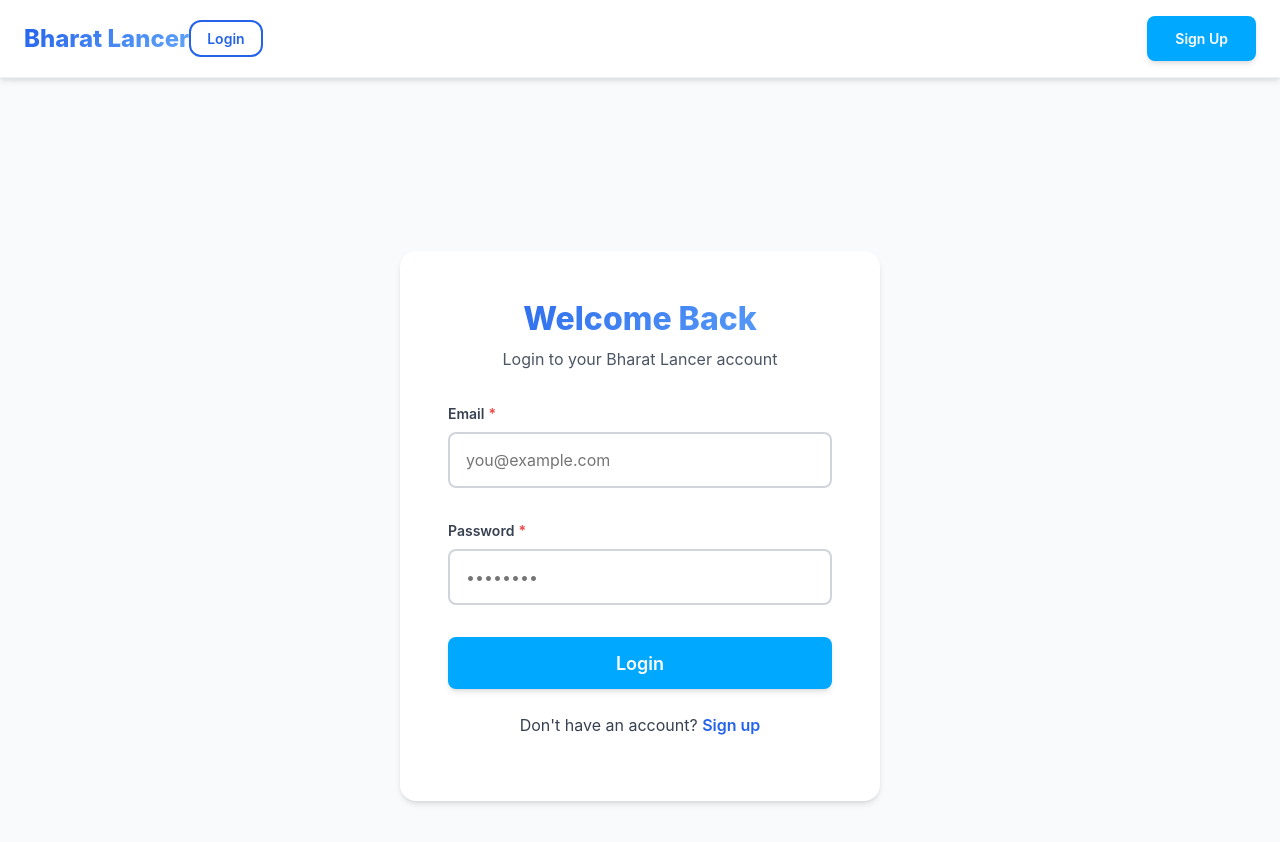
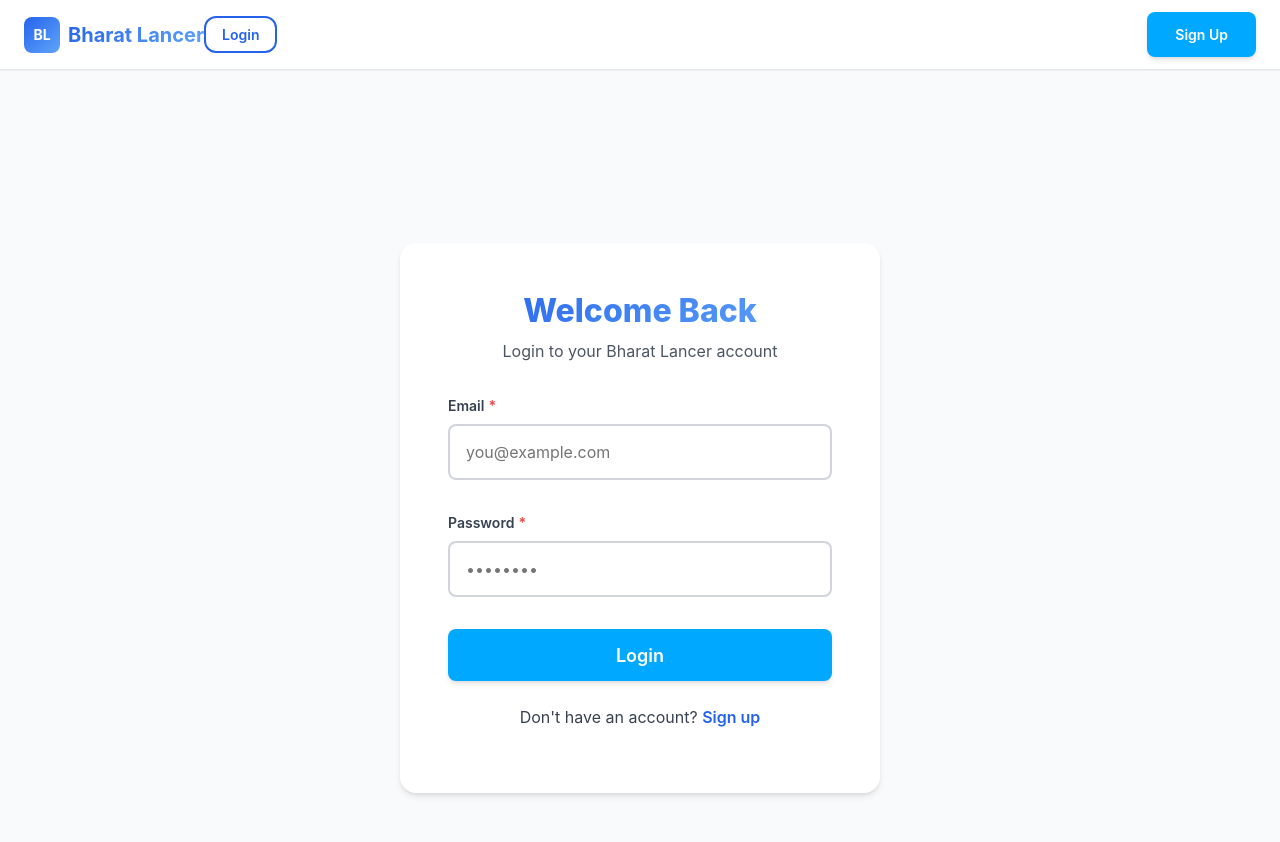
Before and after one commit to aragulkumar/bharat-lancer, a React app in the folder frontend/: page /login in a window 1280 px wide. Shown: the top 842 px of the page. Built offline with nearby package versions, Linux system fonts and the light colour scheme; the HTML template or start-up script is replaced by a standard one.

Commit message:
feat: redesign navbar with professional clean styling and better spacing

```diff
--- a/frontend/src/components/Navbar.css
+++ b/frontend/src/components/Navbar.css
@@ -1,18 +1,12 @@
 .navbar {
-    background: rgba(255, 255, 255, 0.95);
-    backdrop-filter: blur(10px);
-    -webkit-backdrop-filter: blur(10px);
-    box-shadow: 0 1px 3px rgba(0, 0, 0, 0.05), 0 1px 2px rgba(0, 0, 0, 0.1);
+    background: var(--white);
+    box-shadow: 0 1px 0 rgba(0, 0, 0, 0.05);
     position: sticky;
     top: 0;
     z-index: var(--z-sticky);
-    padding: var(--spacing-md) 0;
-    border-bottom: 1px solid rgba(0, 0, 0, 0.05);
-    transition: all 0.3s cubic-bezier(0.4, 0, 0.2, 1);
-}
-
-.navbar:hover {
-    box-shadow: 0 4px 6px rgba(0, 0, 0, 0.07), 0 2px 4px rgba(0, 0, 0, 0.06);
+    padding: 0.75rem 0;
+    border-bottom: 1px solid var(--gray-200);
+    transition: all 0.2s ease;
 }
 
 .navbar-content {
@@ -22,9 +16,27 @@
 }
 
 .navbar-logo {
-    font-size: 1.5rem;
-    font-weight: 800;
+    font-size: 1.25rem;
+    font-weight: 700;
     text-decoration: none;
+    color: var(--gray-900);
+    display: flex;
+    align-items: center;
+    gap: 0.5rem;
+}
+
+.navbar-logo::before {
+    content: 'BL';
+    display: flex;
+    align-items: center;
+    justify-content: center;
+    width: 36px;
+    height: 36px;
+    background: linear-gradient(135deg, var(--primary-blue), var(--primary-blue-light));
+    border-radius: 8px;
+    color: white;
+    font-weight: 700;
+    font-size: 0.875rem;
 }
 
 .navbar-menu {
@@ -40,40 +52,19 @@
 .nav-link {
     display: flex;
     align-items: center;
-    gap: var(--spacing-sm);
-    color: var(--gray-700);
+    gap: 0.5rem;
+    color: var(--gray-600);
     font-weight: 500;
-    padding: var(--spacing-sm) var(--spacing-md);
-    border-radius: var(--radius-md);
-    transition: all 0.3s cubic-bezier(0.4, 0, 0.2, 1);
-    position: relative;
-}
-
-.nav-link::before {
-    content: '';
-    position: absolute;
-    bottom: 0;
-    left: 50%;
-    transform: translateX(-50%) scaleX(0);
-    width: 80%;
-    height: 2px;
-    background: linear-gradient(90deg, var(--primary-blue), var(--primary-blue-light));
-    border-radius: var(--radius-full);
-    transition: transform 0.3s cubic-bezier(0.4, 0, 0.2, 1);
+    font-size: 0.875rem;
+    padding: 0.5rem 0.75rem;
+    border-radius: 6px;
+    transition: all 0.2s ease;
+    text-decoration: none;
 }
 
 .nav-link:hover {
-    color: var(--primary-blue);
-    background: rgba(37, 99, 235, 0.05);
-    transform: translateY(-1px);
-}
-
-.nav-link:hover::before {
-    transform: translateX(-50%) scaleX(1);
-}
-
-.nav-link:active {
-    transform: translateY(0);
+    color: var(--gray-900);
+    background: var(--gray-100);
 }
 
 .nav-links {
@@ -94,20 +85,19 @@
     display: flex;
     align-items: center;
     justify-content: center;
-    width: 40px;
-    height: 40px;
-    background: var(--gray-50);
-    border: 2px solid var(--gray-200);
-    border-radius: var(--radius-md);
-    color: var(--gray-700);
+    width: 36px;
+    height: 36px;
+    background: transparent;
+    border: none;
+    border-radius: 6px;
+    color: var(--gray-600);
     cursor: pointer;
-    transition: all var(--transition-fast);
+    transition: all 0.2s ease;
 }
 
 .notification-bell:hover {
     background: var(--gray-100);
-    border-color: var(--primary-blue);
-    color: var(--primary-blue);
+    color: var(--gray-900);
 }
 
 .notification-badge {
@@ -268,51 +258,39 @@
     border-radius: 50%;
 }
 
+/* Nav User Section */
+.nav-user {
+    display: flex;
+    align-items: center;
+    gap: 0.5rem;
+    padding-left: 1rem;
+    border-left: 1px solid var(--gray-200);
+}
+
 /* Theme Toggle */
 .theme-toggle {
     display: flex;
     align-items: center;
     justify-content: center;
-    width: 40px;
-    height: 40px;
-    background: var(--gray-50);
-    border: 2px solid var(--gray-200);
-    border-radius: var(--radius-md);
-    color: var(--gray-700);
+    width: 36px;
+    height: 36px;
+    background: transparent;
+    border: none;
+    border-radius: 6px;
+    color: var(--gray-600);
     cursor: pointer;
-    transition: all var(--transition-fast);
-    margin-right: var(--spacing-md);
+    transition: all 0.2s ease;
 }
 
 .theme-toggle:hover {
     background: var(--gray-100);
-    border-color: var(--primary-blue);
-    color: var(--primary-blue);
-    transform: rotate(20deg);
+    color: var(--gray-900);
 }
 
-.nav-user {
-    position: relative;
-    display: flex;
-    align-items: center;
-    gap: var(--spacing-md);
-    padding-left: var(--spacing-xl);
-    border-left: 1px solid rgba(0, 0, 0, 0.1);
-}
-
+/* User Button */
 .user-button {
     display: flex;
     align-items: center;
-    gap: var(--spacing-sm);
-    padding: var(--spacing-sm) var(--spacing-md);
-    background: linear-gradient(135deg, rgba(255, 255, 255, 0.9), rgba(249, 250, 251, 0.9));
-    border: 2px solid transparent;
-    background-clip: padding-box;
-    border-radius: var(--radius-lg);
-    color: var(--gray-700);
-    font-weight: 600;
-    cursor: pointer;
-    transition: all 0.3s cubic-bezier(0.4, 0, 0.2, 1);
     position: relative;
     box-shadow: 0 1px 3px rgba(0, 0, 0, 0.1);
 }
```
